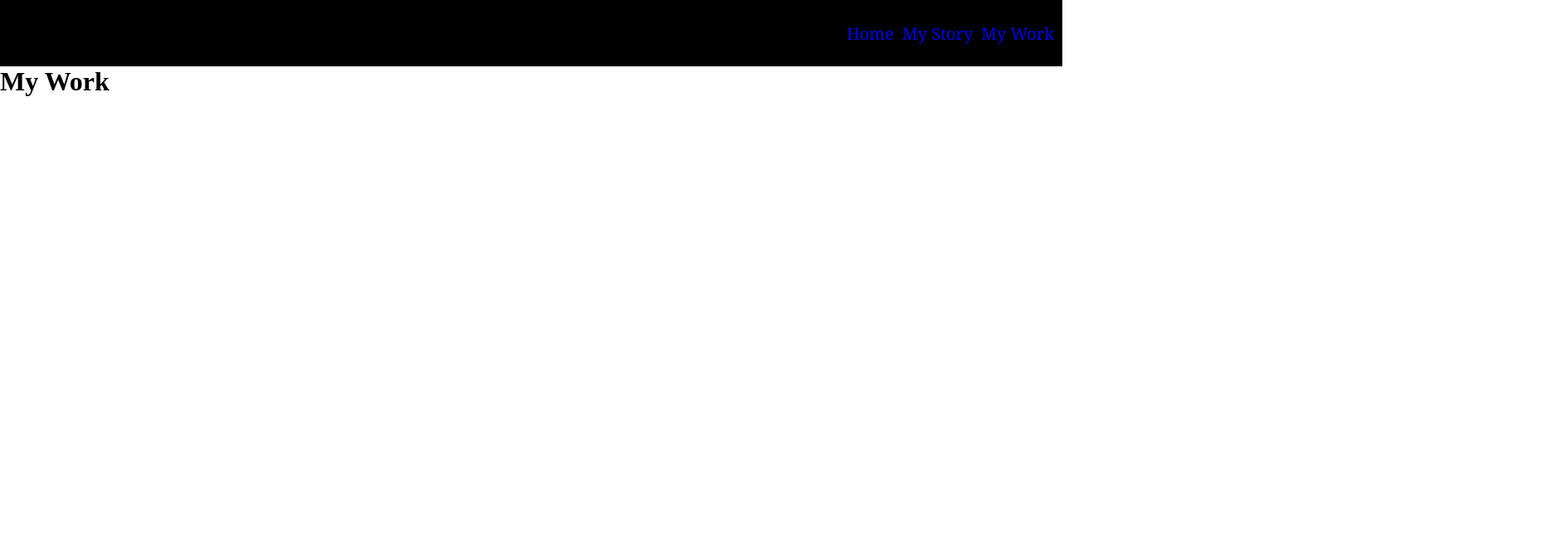
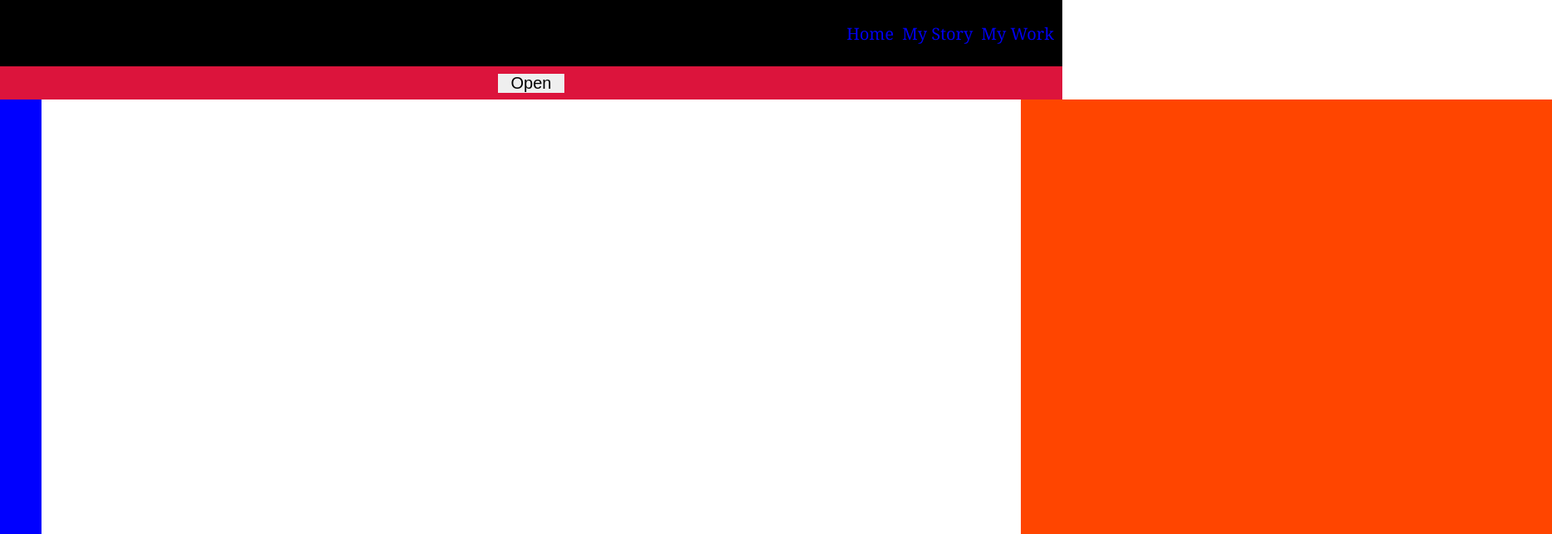
Before and after one commit to tla111/portfolio, a React (Create React App) app: page /work in a window 1280 px wide. Shown: the top 644 px of the page at 83% size, 1870 px wide, since content can reach past the window. Built offline with nearby package versions, Linux system fonts and the light colour scheme.

Commit message:
created door open animation

```diff
--- a/src/screens/myWork/MyWork.js
+++ b/src/screens/myWork/MyWork.js
@@ -1,11 +1,18 @@
 import React from 'react';
 import Navigation from '../../components/navigation/Navigation';
+import './myWork.css';
 
 const MyWork = () => {
   return (
     <div>
       <Navigation />
-      <h1>My Work</h1>
+      <div className='work_container'>
+        <div className='gate_opener'>
+          <button className='open_gate'>Open</button>
+        </div>
+        <div className='left_door'></div>
+        <div className='right_door'></div>
+      </div>
     </div>
   );
 };
--- a/src/screens/myWork/myWork.css
+++ b/src/screens/myWork/myWork.css
@@ -0,0 +1,56 @@
+.work_container {
+  /* background-color: aqua; */
+  height: 85vh;
+  width: 100%;
+}
+
+.gate_opener {
+  background-color: crimson;
+  height: 5vh;
+  width: 100%;
+  display: flex;
+  justify-content: center;
+  align-items: center;
+}
+
+.left_door {
+  background-color: blue;
+  height: 100%;
+  width: 50%;
+  position: absolute;
+  left: 0;
+  animation: left_door 3s infinite;
+}
+
+.right_door {
+  background-color: orangered;
+  height: 100%;
+  width: 50%;
+  position: absolute;
+  right: 0;
+  animation: right_door 3s infinite;
+}
+
+.open_gate {
+  font-size: 20px;
+  width: 80px;
+  border: none;
+}
+
+@keyframes left_door {
+  from {
+    left: 0;
+  }
+  to {
+    left: -50%;
+  }
+}
+
+@keyframes right_door {
+  from {
+    right: 0;
+  }
+  to {
+    right: -50%;
+  }
+}
```
